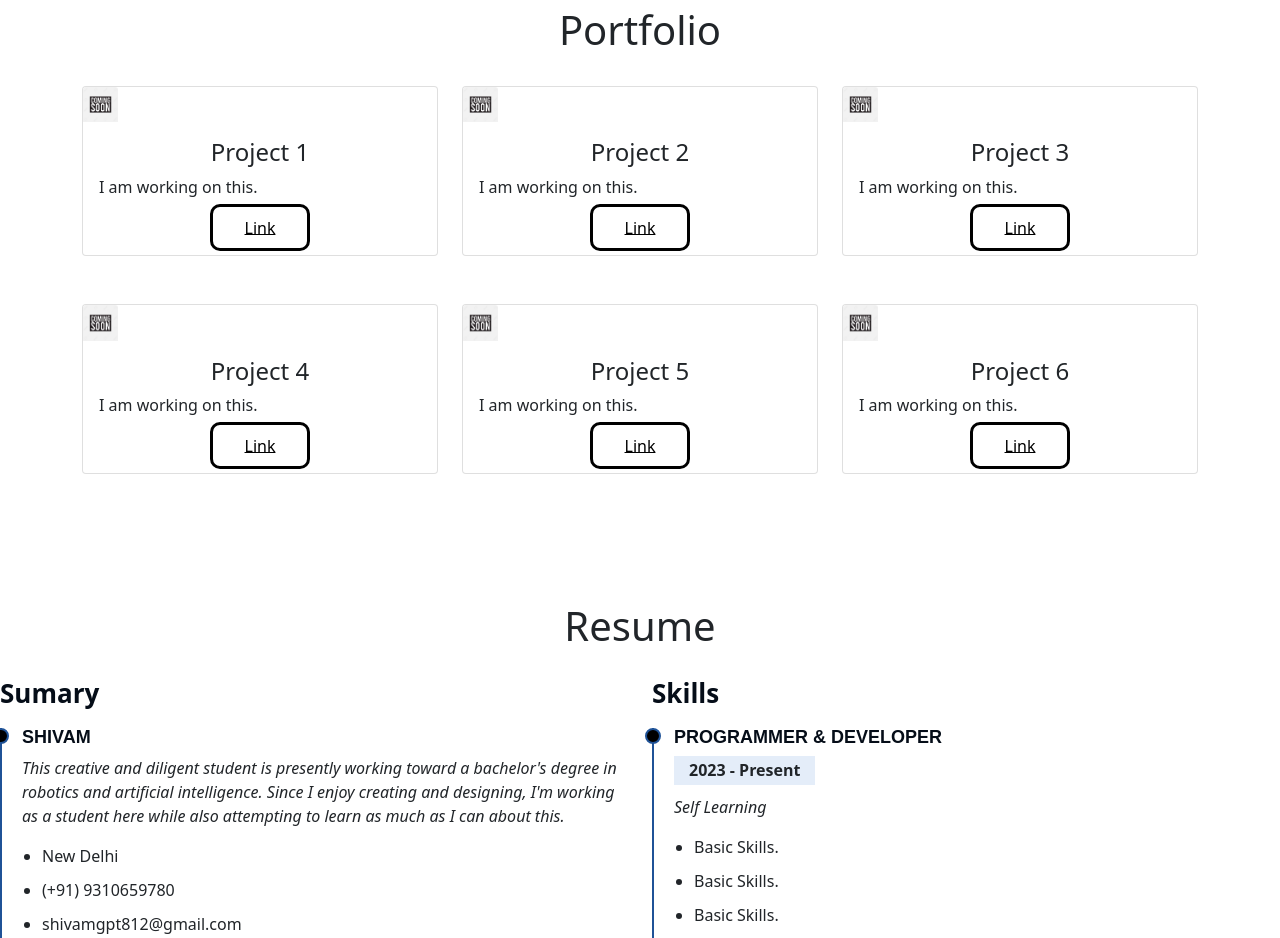
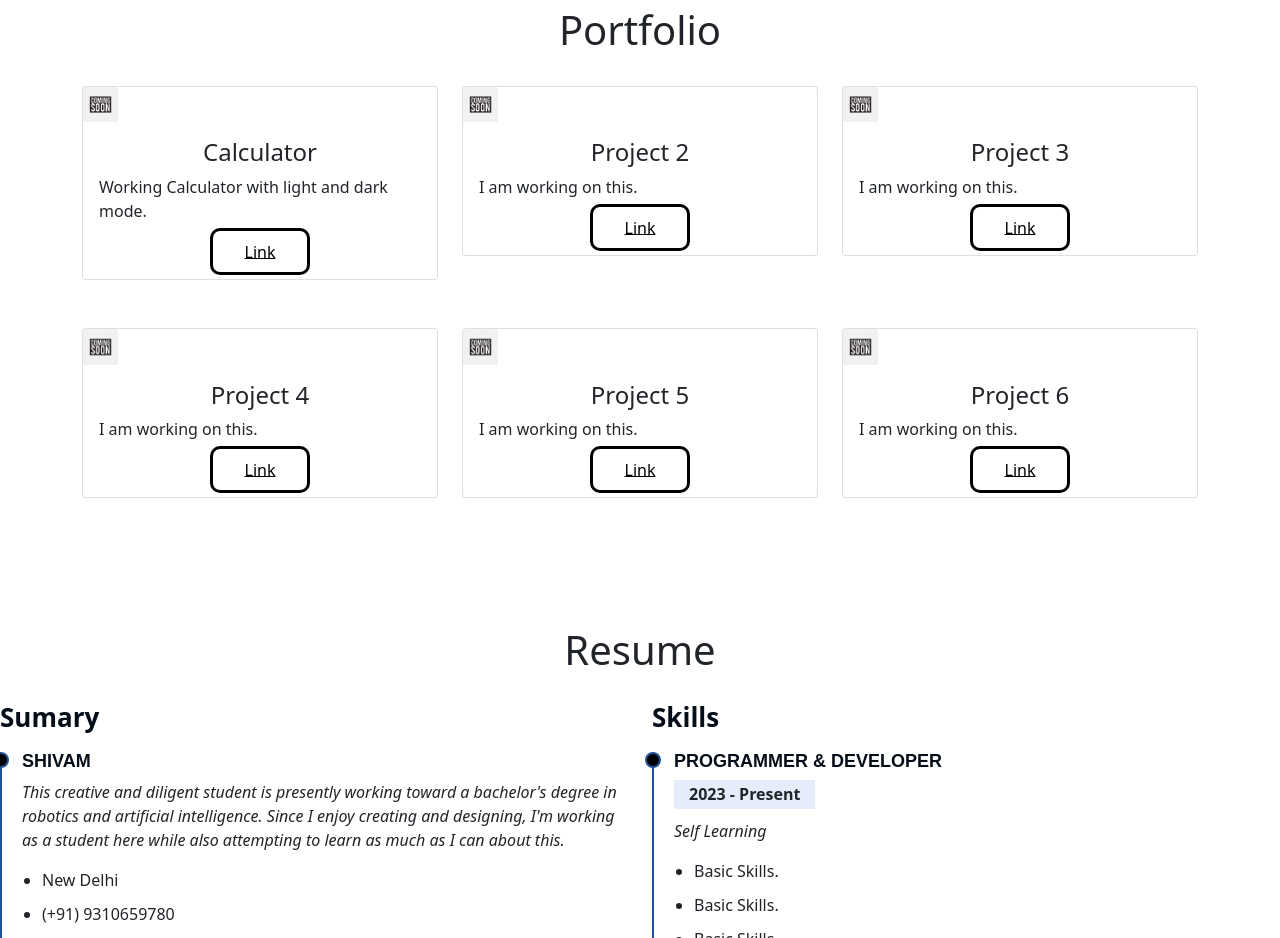
Before and after one commit to Shivamgpt812/My-Portfolio, a plain HTML site: page index.html in a window 1280 px wide. Shown: the part 2000-2938 px from the top of the page. Drawn offline with nearby package versions, Linux system fonts and the light colour scheme; files whose address does not match are found by name.

Commit message:
index.html

```diff
--- a/index.html
+++ b/index.html
@@ -177,10 +177,10 @@
                     <div class="card">
                         <img class="card-img-top" src="img3.jpg" alt="Card image" style="width:10%">
                         <div class="card-body">
-                            <h4 class="card-title">Project 1</h4>
-                            <p class="card-text">I am working on this.</p>
+                            <h4 class="card-title">Calculator </h4>
+                            <p class="card-text">Working Calculator with light and dark mode.</p>
                             <div class="text-center">
-                                <a href="#" class="bn6">Link</a>
+                                <a href="https://shivamgpt812.github.io/Calculator/" class="bn6">Link</a>
                             </div>
                         </div>
                     </div>
```
